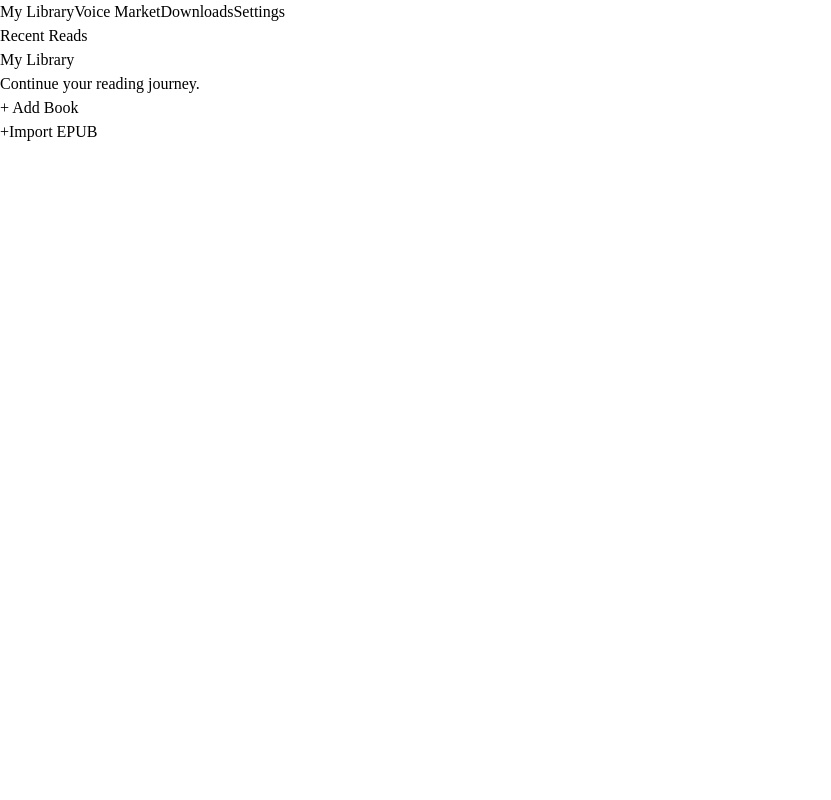
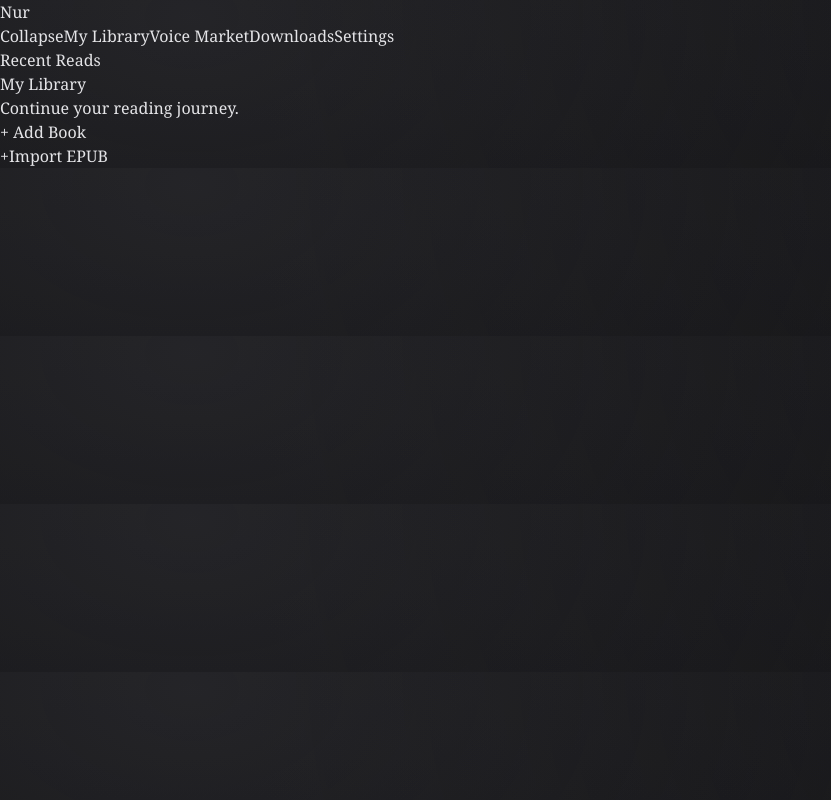
Before and after one commit to Minixlip/nur, a React (Vite) app in the folder src/renderer/: page /read/1 in a window 1280 px wide. Shown: the whole page, without its empty margins (0-831 px from the left). Built offline with nearby package versions, Linux system fonts and the light colour scheme.

Commit message:
refactor: fixed accessability issue 1

```diff
--- a/src/renderer/src/App.tsx
+++ b/src/renderer/src/App.tsx
@@ -1,3 +1,4 @@
+import { useState } from 'react'
 import { HashRouter as Router, Routes, Route } from 'react-router-dom'
 import Sidebar from './components/layout/Sidebar'
 
@@ -9,20 +10,30 @@ import Settings from './components/pages/settings/Settings'
 import Downloads from './components/pages/downloads/Downloads'
 
 function App(): React.JSX.Element {
+  const [isSidebarCollapsed, setIsSidebarCollapsed] = useState(false)
+
+  const toggleSidebar = () => setIsSidebarCollapsed((prev) => !prev)
+
   return (
     <Router>
-      <div className="flex h-screen bg-zinc-950 text-zinc-100 overflow-hidden font-sans selection:bg-indigo-500/30">
-        <Sidebar />
-        <main className="flex-1 relative flex flex-col h-full overflow-hidden bg-gradient-to-br from-zinc-900 to-zinc-950">
+      <div className="relative flex h-screen overflow-hidden text-zinc-100">
+        <div className="pointer-events-none absolute -top-32 left-1/2 h-[480px] w-[720px] -translate-x-1/2 rounded-full bg-white/10 blur-[120px]" />
+        <div className="pointer-events-none absolute -bottom-40 right-[-5%] h-[420px] w-[520px] rounded-full bg-zinc-700/20 blur-[140px]" />
+        <div className="absolute inset-0 bg-[radial-gradient(circle_at_20%_20%,rgba(255,255,255,0.05),transparent_55%)]" />
+
+        <div className="relative z-10 flex h-full w-full">
+          <Sidebar collapsed={isSidebarCollapsed} onToggleCollapse={toggleSidebar} />
+          <main className="flex-1 relative flex flex-col h-full overflow-hidden bg-zinc-950/30 backdrop-blur-2xl border-l border-white/5">
             <Routes>
               <Route path="/" element={<Library />} />
-            <Route path="/read/:bookId" element={<Reader />} />
+              <Route path="/read/:bookId" element={<Reader onToggleSidebar={toggleSidebar} />} />
               <Route path="/voice-market" element={<Voice />} />
               <Route path="/settings" element={<Settings />} />
               <Route path="/downloads" element={<Downloads />} />
             </Routes>
           </main>
         </div>
+      </div>
     </Router>
   )
 }
--- a/src/renderer/src/assets/main.css
+++ b/src/renderer/src/assets/main.css
@@ -3,6 +3,14 @@
 
 button {
   cursor: pointer;
+}
+
+body {
+  font-family: 'Merriweather', ui-serif, Georgia, Cambria, 'Times New Roman', Times, serif;
+  background: radial-gradient(1200px 800px at 15% 10%, rgba(63, 63, 70, 0.45), transparent),
+    radial-gradient(900px 700px at 90% 0%, rgba(24, 24, 27, 0.6), transparent),
+    linear-gradient(180deg, #0f0f10 0%, #0b0b0c 100%);
+  color: #e4e4e7;
 }
 
 /* Optional: Smooth scrolling */
--- a/src/renderer/src/components/layout/Sidebar.tsx
+++ b/src/renderer/src/components/layout/Sidebar.tsx
@@ -1,14 +1,28 @@
 import { NavLink, useLocation, useNavigate } from 'react-router-dom'
 import { useLibrary } from '../../hooks/useLibrary'
 
-const navClass = (isActive: boolean) =>
-  `flex items-center gap-3 px-4 py-3 rounded-xl transition-all duration-200 text-sm font-medium ${
+type SidebarProps = {
+  collapsed: boolean
+  onToggleCollapse: () => void
+}
+
+const navClass = (isActive: boolean, collapsed: boolean) =>
+  `flex items-center gap-3 rounded-2xl transition-all duration-200 text-sm font-medium ${
+    collapsed ? 'justify-center px-2 py-3' : 'px-4 py-3'
+  } ${
     isActive
-      ? 'bg-white/10 text-white shadow-inner'
+      ? 'bg-white/10 text-white shadow-[0_10px_30px_rgba(0,0,0,0.25)]'
       : 'text-zinc-400 hover:text-zinc-100 hover:bg-white/5'
   }`
 
-export default function Sidebar(): React.JSX.Element {
+const navItems = [
+  { path: '/', label: 'My Library', short: 'L' },
+  { path: '/voice-market', label: 'Voice Market', short: 'V' },
+  { path: '/downloads', label: 'Downloads', short: 'D' },
+  { path: '/settings', label: 'Settings', short: 'S' }
+]
+
+export default function Sidebar({ collapsed, onToggleCollapse }: SidebarProps): React.JSX.Element {
   const navigate = useNavigate()
   const location = useLocation()
   const { library } = useLibrary()
@@ -16,48 +30,97 @@ export default function Sidebar(): React.JSX.Element {
   const isLibraryActive = location.pathname === '/' || location.pathname.startsWith('/read/')
 
   return (
-    <aside className="w-64 flex-shrink-0 bg-black/20 backdrop-blur-xl border-r border-white/5 flex flex-col p-4 gap-6 z-20">
-      <div className="flex gap-2 px-2">
+    <aside
+      className={`flex-shrink-0 bg-white/5 backdrop-blur-2xl border-r border-white/10 flex flex-col p-5 gap-6 z-20 ${
+        collapsed ? 'w-20' : 'w-72'
+      }`}
+      aria-label="Sidebar"
+    >
+      <div className="flex items-center justify-between px-2">
+        <div className="flex gap-2">
           <div className="w-3 h-3 rounded-full bg-red-500/80"></div>
           <div className="w-3 h-3 rounded-full bg-yellow-500/80"></div>
           <div className="w-3 h-3 rounded-full bg-emerald-500/80"></div>
         </div>
+        {!collapsed && (
+          <div className="text-xs uppercase tracking-[0.35em] text-zinc-500">Nur</div>
+        )}
+      </div>
 
       <nav className="flex flex-col gap-2 mt-4">
-        <button onClick={() => navigate('/')} className={navClass(isLibraryActive)}>
-          My Library
+        <button
+          onClick={onToggleCollapse}
+          className={`rounded-2xl border border-white/10 bg-white/5 text-zinc-200 transition hover:bg-white/10 ${
+            collapsed ? 'px-2 py-3' : 'px-4 py-3'
+          }`}
+          aria-label={collapsed ? 'Expand sidebar' : 'Collapse sidebar'}
+        >
+          {collapsed ? '>' : 'Collapse'}
         </button>
-        <NavLink to="/voice-market" className={({ isActive }) => navClass(isActive)}>
-          Voice Market
+        {navItems.map((item) => {
+          const isActive =
+            item.path === '/' ? isLibraryActive : location.pathname.startsWith(item.path)
+          const content = collapsed ? (
+            <span aria-hidden="true" className="text-sm font-semibold">
+              {item.short}
+            </span>
+          ) : (
+            item.label
+          )
+
+          if (item.path === '/') {
+            return (
+              <button
+                key={item.path}
+                onClick={() => navigate('/')}
+                className={navClass(isActive, collapsed)}
+                aria-label={item.label}
+              >
+                {content}
+                {collapsed && <span className="sr-only">{item.label}</span>}
+              </button>
+            )
+          }
+
+          return (
+            <NavLink
+              key={item.path}
+              to={item.path}
+              className={() => navClass(isActive, collapsed)}
+              aria-label={item.label}
+            >
+              {content}
+              {collapsed && <span className="sr-only">{item.label}</span>}
             </NavLink>
-        <NavLink to="/downloads" className={({ isActive }) => navClass(isActive)}>
-          Downloads
-        </NavLink>
-        <NavLink to="/settings" className={({ isActive }) => navClass(isActive)}>
-          Settings
-        </NavLink>
+          )
+        })}
       </nav>
 
-      <div className="mt-auto">
-        <h4 className="px-2 text-xs font-bold text-zinc-500 uppercase tracking-wider mb-3">
+      {!collapsed && (
+        <div className="mt-auto rounded-2xl border border-white/10 bg-white/5 p-4 shadow-[0_20px_50px_rgba(0,0,0,0.25)]">
+          <h4 className="px-1 text-xs font-bold text-zinc-500 uppercase tracking-wider mb-3">
             Recent Reads
           </h4>
           <div className="flex gap-2 overflow-x-auto pb-2 scrollbar-none">
             {library.slice(0, 3).map((book) => (
-            <div
+              <button
                 key={book.id}
                 onClick={() => navigate(`/read/${book.id}`)}
-              className="w-12 h-16 bg-zinc-800 rounded-md overflow-hidden cursor-pointer hover:opacity-80 transition flex-shrink-0 border border-white/10"
+                className="w-12 h-16 bg-zinc-800/80 rounded-lg overflow-hidden cursor-pointer hover:opacity-90 transition flex-shrink-0 border border-white/10 shadow-sm"
+                aria-label={`Open ${book.title}`}
               >
                 {book.cover ? (
                   <img src={book.cover} className="w-full h-full object-cover" />
                 ) : (
-                <div className="w-full h-full flex items-center justify-center text-xs">Book</div>
+                  <div className="w-full h-full flex items-center justify-center text-[10px] text-zinc-400">
+                    Book
+                  </div>
                 )}
-            </div>
+              </button>
             ))}
           </div>
         </div>
+      )}
     </aside>
   )
 }
--- a/src/renderer/src/components/pages/downloads/Downloads.tsx
+++ b/src/renderer/src/components/pages/downloads/Downloads.tsx
@@ -1,7 +1,14 @@
 export default function Downloads(): React.JSX.Element {
   return (
-    <div className="min-h-screen">
-      <span>Downloads Page</span>
+    <div className="p-8 text-white h-full overflow-y-auto">
+      <div className="mb-8">
+        <h1 className="text-3xl font-bold">Downloads</h1>
+        <p className="text-zinc-400 mt-1">Manage generated audio and queued exports.</p>
+      </div>
+
+      <div className="bg-white/5 border border-white/10 rounded-2xl p-6 backdrop-blur-xl shadow-[0_20px_50px_rgba(0,0,0,0.35)]">
+        <div className="text-zinc-400">No downloads yet.</div>
+      </div>
     </div>
   )
 }
--- a/src/renderer/src/components/pages/library/Library.tsx
+++ b/src/renderer/src/components/pages/library/Library.tsx
@@ -23,14 +23,14 @@ export default function Library(): React.JSX.Element {
 
   return (
     <div className="p-8 h-full overflow-y-auto">
-      <div className="flex justify-between items-end mb-10">
+      <div className="flex flex-col gap-6 md:flex-row md:items-end md:justify-between mb-10">
         <div>
           <h1 className="text-4xl font-bold text-white tracking-tight mb-2">My Library</h1>
           <p className="text-zinc-400">Continue your reading journey.</p>
         </div>
         <button
           onClick={handleImportNew}
-          className="px-5 py-2.5 bg-white text-black hover:bg-zinc-200 rounded-full font-bold shadow-lg transition-transform active:scale-95 flex items-center gap-2"
+          className="px-5 py-2.5 bg-white/90 text-black hover:bg-white rounded-full font-bold shadow-[0_12px_30px_rgba(0,0,0,0.35)] transition-transform active:scale-95 flex items-center gap-2"
         >
           <span>+</span> Add Book
         </button>
@@ -42,18 +42,28 @@ export default function Library(): React.JSX.Element {
             key={book.id}
             onClick={() => openBook(book)}
             className="group relative cursor-pointer"
+            role="button"
+            tabIndex={0}
+            onKeyDown={(event) => {
+              if (event.key === 'Enter' || event.key === ' ') {
+                event.preventDefault()
+                openBook(book)
+              }
+            }}
+            aria-label={`Open ${book.title}`}
           >
-            <div className="aspect-[2/3] bg-zinc-800 rounded-xl mb-4 overflow-hidden shadow-xl group-hover:shadow-2xl group-hover:-translate-y-2 transition-all duration-300 border border-white/5 relative">
+            <div className="aspect-[2/3] bg-white/5 rounded-2xl mb-4 overflow-hidden shadow-[0_18px_40px_rgba(0,0,0,0.35)] group-hover:shadow-[0_24px_50px_rgba(0,0,0,0.45)] group-hover:-translate-y-2 transition-all duration-300 border border-white/10 relative">
               {book.cover ? (
                 <img src={book.cover} className="w-full h-full object-cover" />
               ) : (
-                <div className="w-full h-full flex flex-col items-center justify-center bg-gradient-to-b from-zinc-800 to-zinc-900 p-4 text-center">
-                  <span className="text-4xl mb-2">Book</span>
+                <div className="w-full h-full flex flex-col items-center justify-center bg-gradient-to-b from-zinc-800/70 to-zinc-900/80 p-4 text-center">
+                  <span className="text-3xl mb-2 text-zinc-200">Nur</span>
+                  <span className="text-xs text-zinc-400">No cover</span>
                 </div>
               )}
 
-              <div className="absolute inset-0 bg-black/40 opacity-0 group-hover:opacity-100 transition-opacity flex items-center justify-center">
-                <span className="bg-white text-black px-4 py-2 rounded-full font-bold text-sm transform scale-90 group-hover:scale-100 transition-transform">
+              <div className="absolute inset-0 bg-black/45 opacity-0 group-hover:opacity-100 transition-opacity flex items-center justify-center">
+                <span className="bg-white text-black px-4 py-2 rounded-full font-bold text-sm transform scale-90 group-hover:scale-100 transition-transform shadow-lg">
                   Read
                 </span>
               </div>
@@ -67,6 +77,7 @@ export default function Library(): React.JSX.Element {
             <button
               onClick={(e) => removeBook(book.id, e)}
               className="absolute top-2 right-2 bg-black/60 hover:bg-red-500 text-white w-8 h-8 flex items-center justify-center rounded-full opacity-0 group-hover:opacity-100 transition-all z-10 backdrop-blur-sm"
+              aria-label={`Remove ${book.title}`}
             >
               X
             </button>
@@ -76,7 +87,7 @@ export default function Library(): React.JSX.Element {
         {library.length === 0 && (
           <div
             onClick={handleImportNew}
-            className="aspect-[2/3] border-2 border-dashed border-zinc-700 rounded-xl flex flex-col items-center justify-center text-zinc-500 hover:border-zinc-500 hover:text-zinc-300 cursor-pointer transition"
+            className="aspect-[2/3] border-2 border-dashed border-zinc-700/70 rounded-2xl flex flex-col items-center justify-center text-zinc-500 hover:border-zinc-500 hover:text-zinc-300 cursor-pointer transition bg-white/5"
           >
             <span className="text-2xl mb-2">+</span>
             <span>Import EPUB</span>
--- a/src/renderer/src/components/pages/settings/Settings.tsx
+++ b/src/renderer/src/components/pages/settings/Settings.tsx
@@ -3,31 +3,25 @@ import { useState, useEffect } from 'react'
 export default function Settings(): React.JSX.Element {
   const [engine, setEngine] = useState('xtts')
 
-  // Piper State
   const [piperStatus, setPiperStatus] = useState<'missing' | 'downloading' | 'ready'>('missing')
   const [piperPath, setPiperPath] = useState<string>('')
   const [progress, setProgress] = useState(0)
 
-  // NEW: Custom Voice State
   const [customVoicePath, setCustomVoicePath] = useState<string>('')
 
   useEffect(() => {
-    // 1. Load saved preferences
     const savedEngine = localStorage.getItem('tts_engine') || 'xtts'
     const savedVoice = localStorage.getItem('custom_voice_path') || ''
 
     setEngine(savedEngine)
     setCustomVoicePath(savedVoice)
 
-    // 2. Check if Piper is installed
     checkPiperModel()
 
-    // 3. Listen for download progress
     const unsubscribe = window.api.onDownloadProgress((p) => {
       setProgress(p)
       if (p >= 100) {
         setPiperStatus('ready')
-        // Optional: Auto-select Piper when download completes
         handleEngineChange('piper', true)
       }
     })
@@ -43,7 +37,6 @@ export default function Settings(): React.JSX.Element {
       localStorage.setItem('piper_model_path', path)
     } else {
       setPiperStatus('missing')
-      // If currently set to Piper but model is missing, revert to XTTS safely
       if (localStorage.getItem('tts_engine') === 'piper') {
         handleEngineChange('xtts')
       }
@@ -51,7 +44,7 @@ export default function Settings(): React.JSX.Element {
   }
 
   const handleDownload = async (e: React.MouseEvent) => {
-    e.stopPropagation() // Prevent triggering card click
+    e.stopPropagation()
     setPiperStatus('downloading')
     setProgress(0)
 
@@ -67,7 +60,6 @@ export default function Settings(): React.JSX.Element {
   }
 
   const handleEngineChange = (newEngine: string, force = false) => {
-    // PREVENT selection if model is missing (unless forcing after download)
     if (newEngine === 'piper' && piperStatus !== 'ready' && !force) {
       return
     }
@@ -75,8 +67,6 @@ export default function Settings(): React.JSX.Element {
     setEngine(newEngine)
     localStorage.setItem('tts_engine', newEngine)
   }
-
-  // --- NEW: Voice Cloning Handlers ---
 
   const handleVoiceSelect = async () => {
     // @ts-ignore
@@ -94,22 +84,23 @@ export default function Settings(): React.JSX.Element {
 
   return (
     <div className="p-8 text-white h-full overflow-y-auto">
-      <h1 className="text-3xl font-bold mb-8">Settings</h1>
+      <div className="mb-8">
+        <h1 className="text-3xl font-bold">Settings</h1>
+        <p className="text-zinc-400 mt-1">Personalize your playback and voice settings.</p>
+      </div>
 
       <div className="max-w-3xl space-y-8">
-        {/* AUDIO ENGINE SECTION */}
-        <div className="bg-gray-800 p-6 rounded-xl border border-gray-700 space-y-6">
+        <div className="bg-white/5 p-6 rounded-2xl border border-white/10 backdrop-blur-xl shadow-[0_20px_50px_rgba(0,0,0,0.35)] space-y-6">
           <div className="flex justify-between items-center">
             <h2 className="text-xl font-semibold">Audio Engine</h2>
           </div>
 
           <div className="space-y-4">
-            {/* OPTION A: XTTS (Always Available) */}
             <div
-              className={`rounded-xl border transition-all duration-200 overflow-hidden ${
+              className={`rounded-2xl border transition-all duration-200 overflow-hidden ${
                 engine === 'xtts'
-                  ? 'bg-indigo-900/40 border-indigo-500 shadow-lg'
-                  : 'bg-gray-700/30 border-gray-600'
+                  ? 'bg-zinc-900/40 border-white/20 shadow-lg'
+                  : 'bg-white/5 border-white/10'
               }`}
             >
               <button
@@ -119,7 +110,7 @@ export default function Settings(): React.JSX.Element {
                 <div>
                   <div className="font-bold text-lg flex items-center gap-2">
                     Coqui XTTS
-                    <span className="text-xs bg-indigo-800 text-indigo-200 px-2 py-0.5 rounded border border-indigo-600">
+                    <span className="text-xs bg-zinc-800 text-zinc-200 px-2 py-0.5 rounded border border-white/10">
                       HQ
                     </span>
                   </div>
@@ -129,27 +120,26 @@ export default function Settings(): React.JSX.Element {
                   </div>
                 </div>
                 {engine === 'xtts' ? (
-                  <div className="h-6 w-6 rounded-full bg-indigo-500 text-white flex items-center justify-center font-bold">
-                    ✓
+                  <div className="h-6 w-6 rounded-full bg-white text-black flex items-center justify-center text-[10px] font-bold">
+                    OK
                   </div>
                 ) : (
-                  <div className="h-6 w-6 rounded-full border-2 border-gray-500"></div>
+                  <div className="h-6 w-6 rounded-full border-2 border-white/20"></div>
                 )}
               </button>
 
-              {/* VOICE CLONING SUB-SECTION (Only visible when XTTS is active) */}
               {engine === 'xtts' && (
-                <div className="px-5 pb-5 pt-2 border-t border-indigo-500/30 bg-black/20">
-                  <div className="mt-3 text-sm font-semibold text-indigo-300 mb-2">
+                <div className="px-5 pb-5 pt-2 border-t border-white/10 bg-black/20">
+                  <div className="mt-3 text-sm font-semibold text-zinc-300 mb-2">
                     Voice Cloning (Reference Audio)
                   </div>
 
                   <div className="flex items-center gap-3">
                     {customVoicePath ? (
-                      <div className="flex-1 bg-gray-900/50 border border-indigo-500/50 rounded-lg p-3 flex justify-between items-center">
+                      <div className="flex-1 bg-black/30 border border-white/10 rounded-lg p-3 flex justify-between items-center">
                         <div className="flex items-center gap-3 overflow-hidden">
-                          <div className="h-8 w-8 rounded-full bg-indigo-500 flex items-center justify-center text-xs">
-                            🎤
+                          <div className="h-8 w-8 rounded-full bg-white/10 flex items-center justify-center text-xs text-zinc-300">
+                            WAV
                           </div>
                           <div className="truncate text-sm text-gray-200" title={customVoicePath}>
                             ...{customVoicePath.slice(-40)}
@@ -163,7 +153,7 @@ export default function Settings(): React.JSX.Element {
                         </button>
                       </div>
                     ) : (
-                      <div className="flex-1 text-xs text-gray-400 italic bg-gray-900/30 p-3 rounded-lg border border-dashed border-gray-600">
+                      <div className="flex-1 text-xs text-gray-400 italic bg-black/20 p-3 rounded-lg border border-dashed border-white/10">
                         Using Default Female Voice. Upload a short WAV file (6-10s) to clone a
                         voice.
                       </div>
@@ -171,7 +161,7 @@ export default function Settings(): React.JSX.Element {
 
                     <button
                       onClick={handleVoiceSelect}
-                      className="px-4 py-2 bg-indigo-600 hover:bg-indigo-500 rounded-lg text-sm font-bold shadow transition hover:-translate-y-0.5"
+                      className="px-4 py-2 bg-white text-black hover:bg-zinc-200 rounded-lg text-sm font-bold shadow transition hover:-translate-y-0.5"
                     >
                       {customVoicePath ? 'Change Voice' : 'Select File'}
                     </button>
@@ -180,19 +170,17 @@ export default function Settings(): React.JSX.Element {
               )}
             </div>
 
-            {/* OPTION B: PIPER (Conditional State) */}
             <div
-              className={`w-full rounded-xl border transition-all duration-200 overflow-hidden relative ${
+              className={`w-full rounded-2xl border transition-all duration-200 overflow-hidden relative ${
                 engine === 'piper'
-                  ? 'bg-emerald-900/40 border-emerald-500 shadow-lg scale-[1.01]'
-                  : 'bg-gray-700/30 border-gray-600'
+                  ? 'bg-zinc-900/40 border-white/20 shadow-lg scale-[1.01]'
+                  : 'bg-white/5 border-white/10'
               }`}
             >
-              {/* Progress Bar Background (Only when downloading) */}
               {piperStatus === 'downloading' && (
-                <div className="absolute bottom-0 left-0 h-1 bg-emerald-500/20 w-full">
+                <div className="absolute bottom-0 left-0 h-1 bg-white/10 w-full">
                   <div
-                    className="h-full bg-emerald-500 transition-all duration-300"
+                    className="h-full bg-white/60 transition-all duration-300"
                     style={{ width: `${progress}%` }}
                   />
                 </div>
@@ -202,7 +190,7 @@ export default function Settings(): React.JSX.Element {
                 <div>
                   <div className="font-bold text-lg flex items-center gap-2">
                     Piper TTS
-                    <span className="text-xs bg-emerald-900 text-emerald-300 px-2 py-0.5 rounded border border-emerald-700">
+                    <span className="text-xs bg-zinc-800 text-zinc-200 px-2 py-0.5 rounded border border-white/10">
                       FAST
                     </span>
                   </div>
@@ -211,37 +199,31 @@ export default function Settings(): React.JSX.Element {
                   </div>
                 </div>
 
-                {/* ACTION BUTTONS */}
                 {piperStatus === 'ready' ? (
-                  // STATE: READY -> Selectable Radio Button
                   <button
                     onClick={() => handleEngineChange('piper')}
                     className="h-full absolute inset-0 w-full flex justify-end items-center px-5 focus:outline-none"
                   >
                     {engine === 'piper' ? (
-                      <div className="h-6 w-6 rounded-full bg-emerald-500 text-white flex items-center justify-center font-bold shadow-lg">
-                        ✓
+                      <div className="h-6 w-6 rounded-full bg-white text-black flex items-center justify-center text-[10px] font-bold shadow-lg">
+                        OK
                       </div>
                     ) : (
-                      <div className="h-6 w-6 rounded-full border-2 border-gray-500 hover:border-emerald-400 transition-colors"></div>
+                      <div className="h-6 w-6 rounded-full border-2 border-white/20 hover:border-white/50 transition-colors"></div>
                     )}
                   </button>
                 ) : piperStatus === 'downloading' ? (
-                  // STATE: DOWNLOADING -> Spinner / Text
                   <div className="flex items-center gap-3">
-                    <span className="text-sm text-emerald-400 font-mono">
-                      {Math.round(progress)}%
-                    </span>
-                    <div className="animate-spin h-5 w-5 border-2 border-emerald-500 border-t-transparent rounded-full"></div>
+                    <span className="text-sm text-zinc-200 font-mono">{Math.round(progress)}%</span>
+                    <div className="animate-spin h-5 w-5 border-2 border-white/70 border-t-transparent rounded-full"></div>
                   </div>
                 ) : (
-                  // STATE: MISSING -> Download Button (Primary Action)
                   <button
                     onClick={handleDownload}
-                    className="z-10 px-4 py-2 bg-emerald-600 hover:bg-emerald-500 text-white rounded-lg font-bold text-sm shadow-lg transition-transform active:scale-95 flex items-center gap-2"
+                    className="z-10 px-4 py-2 bg-white text-black hover:bg-zinc-200 rounded-lg font-bold text-sm shadow-lg transition-transform active:scale-95 flex items-center gap-2"
                   >
                     <span>Download Model</span>
-                    <span className="bg-black/20 px-1.5 rounded text-xs">~60MB</span>
+                    <span className="bg-black/10 px-1.5 rounded text-xs">~60MB</span>
                   </button>
                 )}
               </div>
```
Also changed, not shown: src/renderer/src/components/pages/reader/Reader.tsx (+26 -19 lines), src/renderer/src/components/pages/voice/Voice.tsx (+20 -18 lines). Lines whose indentation alone changed are shown as unchanged.
